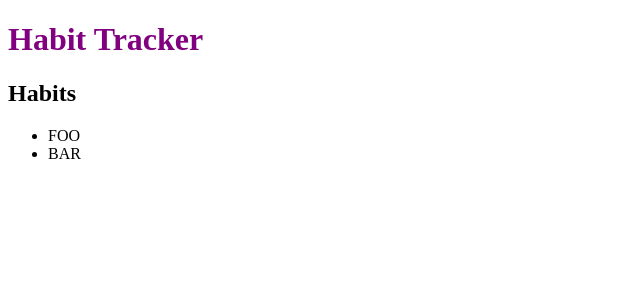
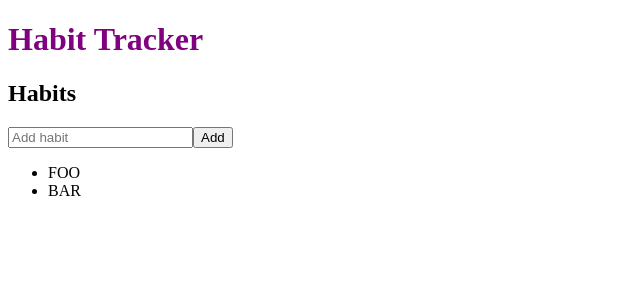
Before and after one commit to Taliss/give-angular-a-try, an Angular app: page / in a window 1280 px wide. Shown: the top 300 px of the page, without its empty margins (0-640 px from the left). Built offline with nearby package versions, Linux system fonts and the light colour scheme.

Commit message:
habit-form logic with output

```diff
--- a/src/app/habit-form/habit-form.component.ts
+++ b/src/app/habit-form/habit-form.component.ts
@@ -1,4 +1,4 @@
-import { Component, OnInit } from '@angular/core';
+import { Component, EventEmitter, OnInit, Output } from '@angular/core';
 import { FormBuilder } from '@angular/forms';
 
 @Component({
@@ -13,6 +13,8 @@ import { FormBuilder } from '@angular/forms';
 })
 export class HabitFormComponent implements OnInit {
   habitForm: any;
+  @Output() addHabit = new EventEmitter<{ title: string }>();
+
   constructor(private fromBuilder: FormBuilder) {
     this.habitForm = this.fromBuilder.group({
       title: '',
@@ -20,10 +22,7 @@ export class HabitFormComponent implements OnInit {
   }
 
   onSubmit(newHabit) {
-    this.habits.push({
-      ...newHabit,
-      id: this.habits.length + 1,
-    });
+    this.addHabit.emit(newHabit);
     this.habitForm.reset();
   }
 
--- a/src/app/habit-list/habit-list.component.ts
+++ b/src/app/habit-list/habit-list.component.ts
@@ -4,6 +4,7 @@ import { Component, OnInit } from '@angular/core';
   selector: 'app-habit-list',
   template: `
     <h2>Habits</h2>
+    <app-habit-form (addHabit)="onAddHabit($event)"></app-habit-form>
     <ul>
       <app-habit-item
         *ngFor="let habit of habits"
@@ -26,5 +27,12 @@ export class HabitListComponent implements OnInit {
   ];
   constructor() {}
 
+  onAddHabit(newHabit) {
+    this.habits.push({
+      ...newHabit,
+      id: this.habits.length + 1,
+    });
+  }
+
   ngOnInit(): void {}
 }
```
